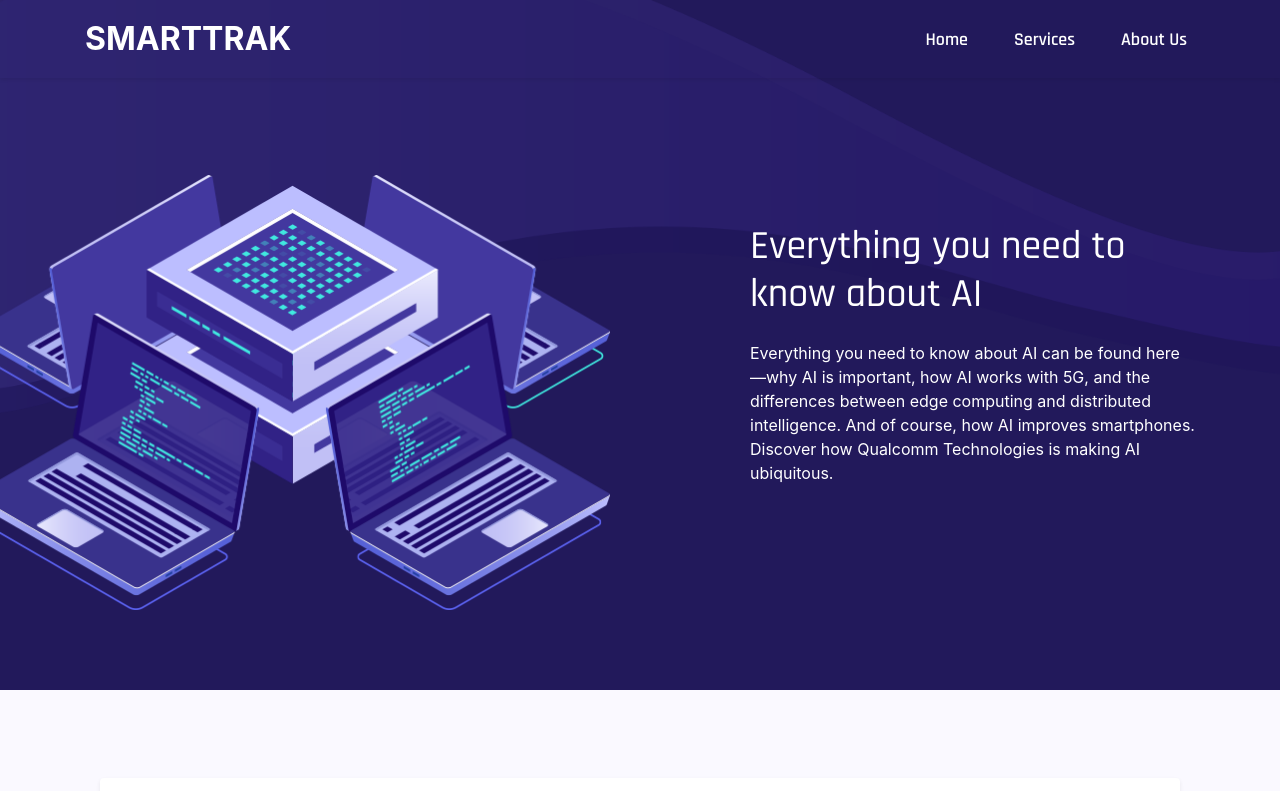
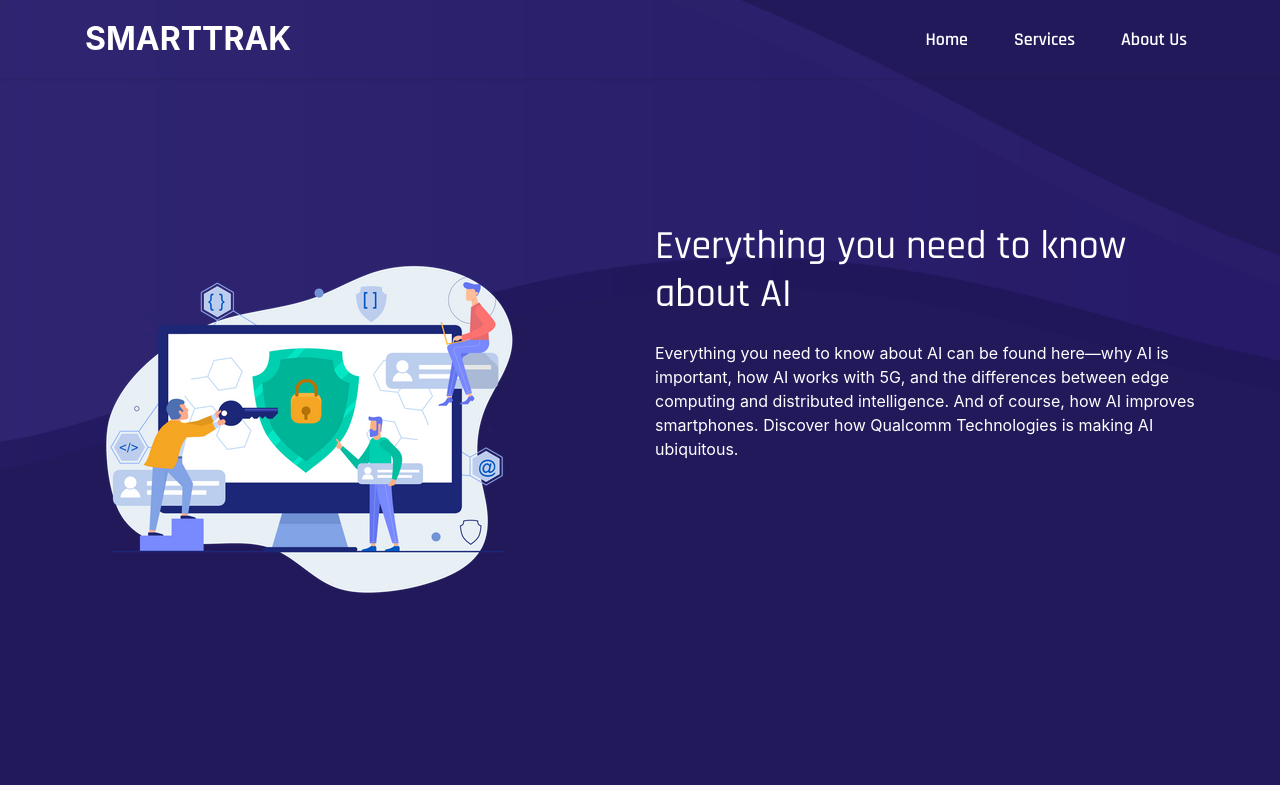
Before and after one commit to bhagawanAI-zz/Responsive-website, a React app: page /faq in a window 1280 px wide. Shown: the top 791 px of the page. Built offline with nearby package versions, Linux system fonts and the light colour scheme.

Commit message:
faq page UI changed

```diff
--- a/public/css/style.css
+++ b/public/css/style.css
@@ -2907,3 +2907,7 @@ h3,
     width: 100%;
     height: 400px;
 }
+#faq .hero-banner__img img{
+    position: relative;
+    left: 0;
+}
--- a/src/components/ContactUs/ContactUs.js
+++ b/src/components/ContactUs/ContactUs.js
@@ -10,6 +10,9 @@ const contactUs = () => {
                         <div className="col-lg-7 py-4 bg-light shadow-sm rounded">
                             <div className="hero-banner__content">
                                 <div className="col-12">
+                                    <h5 className="font-weight-bold">
+                                        SmartTrak Solar Systems
+                                    </h5>
                                     <h5>Address: <small className="text-muted">
                                         H.No.1-90/2/10/E, Ground Floor, Cyberabad, Vittal Rao Nagar, Madhapur, Hyderabad, Telangana 500081</small>
                                     </h5>
--- a/src/components/FAQ/FAQ.js
+++ b/src/components/FAQ/FAQ.js
@@ -7,12 +7,12 @@ const faq = () => {
             <div className="hero-banner w-100 mb-30px hero-block">
                 <div className="container">
                     <div className="row">
-                        <div className="col-lg-7">
+                        <div className="col-lg-6">
                             <div className="hero-banner__img">
-                                <img className="img-fluid" src="images/banner/hero-banner.png" alt=""/>
+                                <img className="img-fluid" src="images/home/faq.png" alt=""/>
                             </div>
                         </div>
-                        <div className="col-lg-5 pt-5">
+                        <div className="col-lg-6 pt-5">
                             <div className="hero-banner__content">
                                 <h1>Everything you need to know about AI</h1>
                                 <p>Everything you need to know about AI can be found here—why AI is important,
```
Also changed, not shown: public/images/home/faq.png (added).
